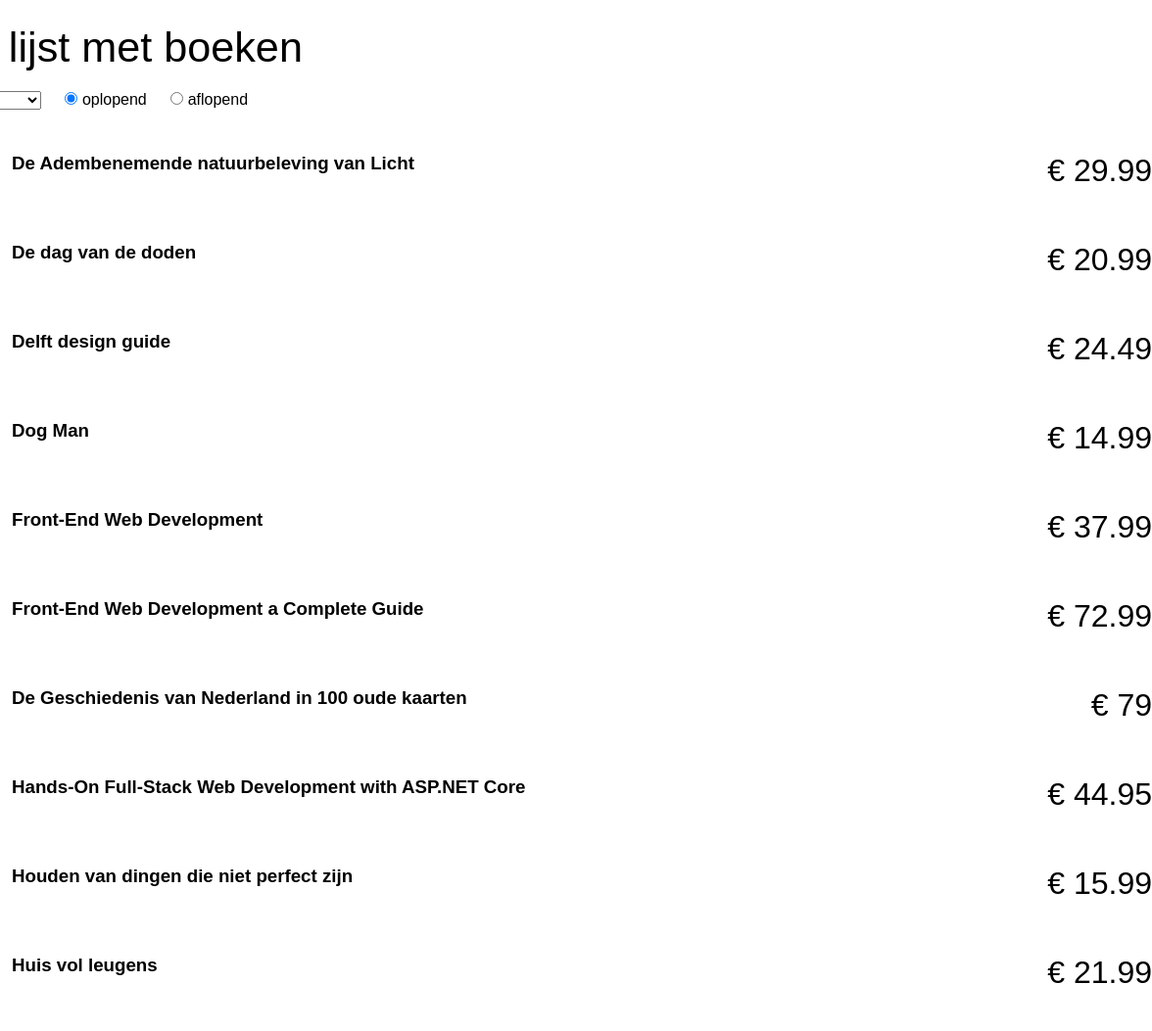
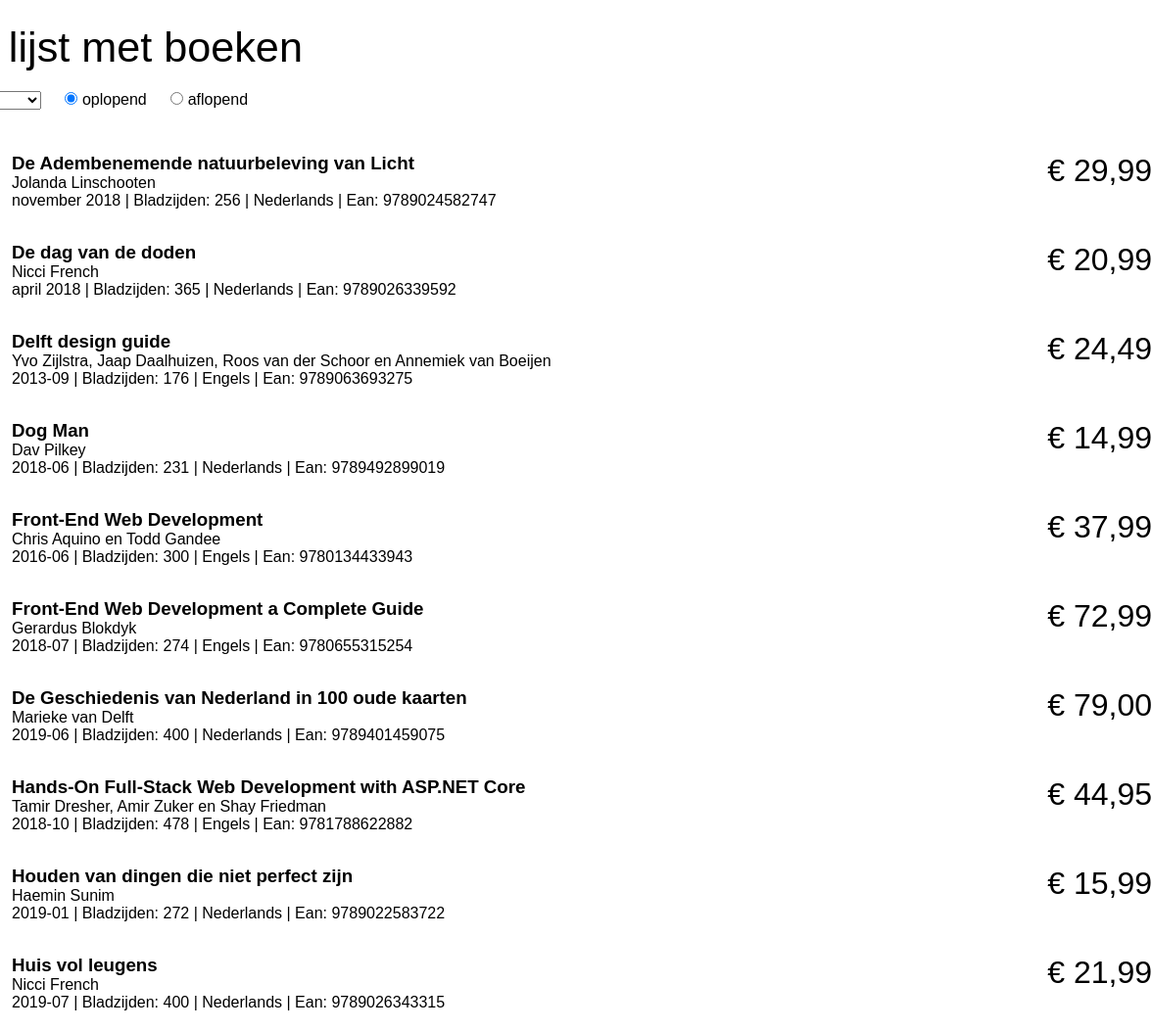
Before and after one commit to eniciodehaas/sorteerJSON2, a plain HTML site: page index.html in a window 1280 px wide. Shown: the top 1053 px of the page at 98% size, 104-1280 px from the left. Drawn offline with Linux system fonts and the light colour scheme.

Commit message:
Alle informatie in de html

```diff
--- a/index.html
+++ b/index.html
@@ -12,7 +12,7 @@
     <h1 class="header__titel">Een lijst met boeken</h1>
     <select id="kenmerk" class="header__dropdown">
         <option value="titelHoofdletter" selected>titel</option>
-        <option value="auteur">auteur(s)</option>
+        <option value="eersteAuteur">auteur(s)</option>
         <option value="jsDatum">datum uitgave</option>
         <option value="paginas">aantal bladzijdes</option>
         <option value="taal">taal</option>
--- a/sorteer2.js
+++ b/sorteer2.js
@@ -6,6 +6,7 @@ xmlhttp.onreadystatechange = function() {
         sorteerObject.voegJSdatumIn();
         sorteerObject.data.forEach( boek => {
             boek.titelHoofdletter = boek.titel.toUpperCase();
+            boek.eersteAuteur = boek.auteur[0];
         });
         sorteerObject.sorteren();
     }
@@ -128,12 +129,26 @@ let sorteerObject = {
             // prijs van boek maken
             let boekPrijs = document.createElement('div');
             boekPrijs.className = 'boek__prijs';
-            boekPrijs.textContent = '€ '  + boek.prijs;
+            boekPrijs.textContent = boek.prijs.toLocaleString('nl-NL', {currency: 'EUR', style: 'currency'});
+
+            // auteurs van boek toevoegen
+            let boekAuteurs = document.createElement('p')
+            boekAuteurs.className = 'boek__auteur';
+            boek.auteur[0] = keerTekstOm(boek.auteur[0]);
+            boekAuteurs.textContent = maakOpsomming(boek.auteur);
+
+            // overige informatie toevoegen
+            let boekOverig = document.createElement('p');
+            boekOverig.className = 'boek__overig';
+            boekOverig.textContent = boek.uitgave + ' | ' + 'Bladzijden: ' + boek.paginas + ' | ' + boek.taal + ' | ' + 'Ean: ' + boek.ean;
+
 
 
             boekSectie.appendChild(cover);
             boekSectie.appendChild(main);
             main.appendChild(boekTitel);
+            main.appendChild(boekAuteurs);
+            main.appendChild(boekOverig);
             boekSectie.appendChild(boekPrijs);
             document.getElementById('uitvoer').appendChild(boekSectie);
 
```
